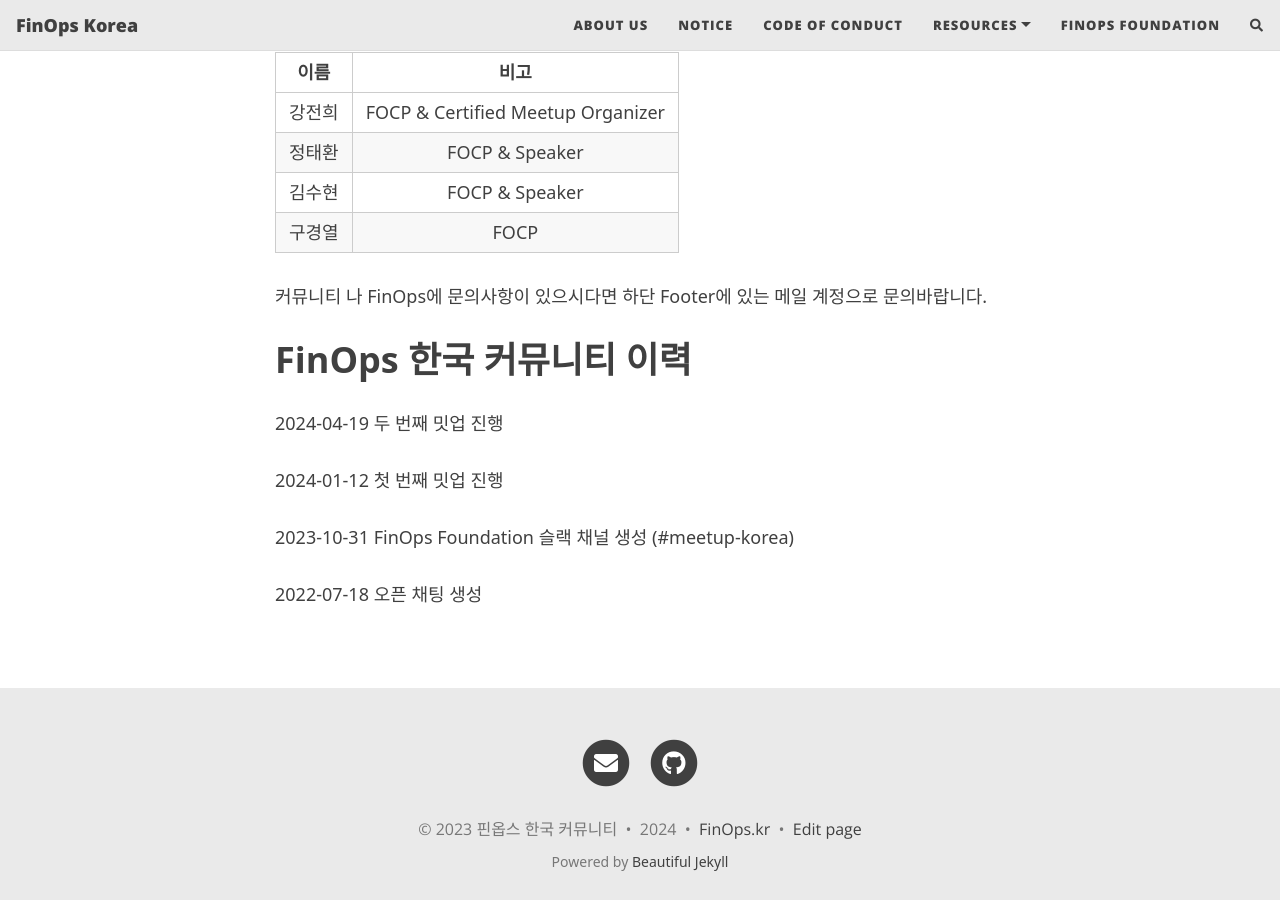
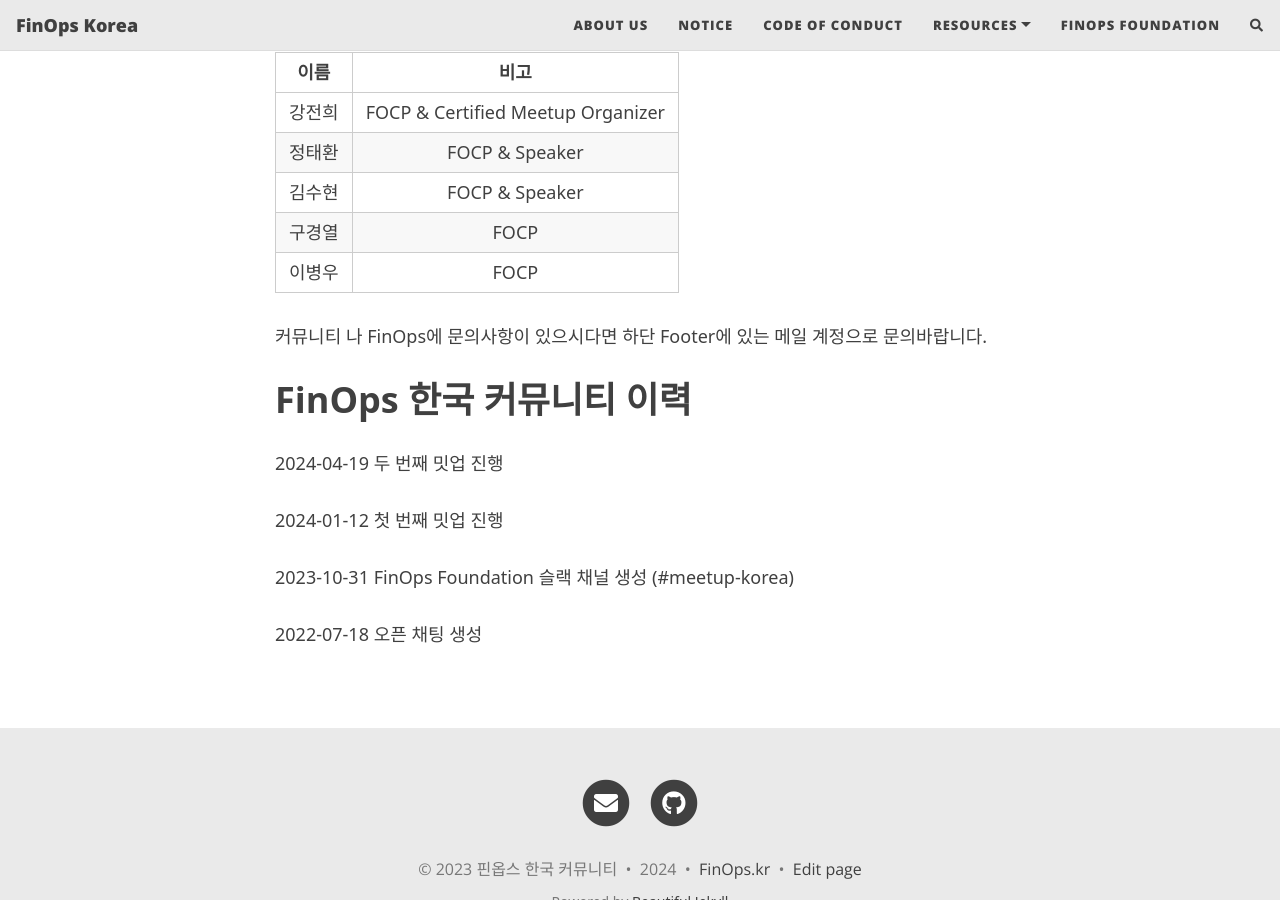
Before and after one commit to FinOpsKR/finopskr.github.io, a Jekyll site: the page built from aboutus.md, in a window 1280 px wide and 900 px high, scrolled down 508 px. Built offline with Jekyll 4.4.1, drawn with Linux system fonts in a browser that asks for light colours; nearby versions of some CDN libraries; comment, search, counter and statistics services are not loaded.

Commit message:
Update aboutus.md

```diff
--- a/aboutus.md
+++ b/aboutus.md
@@ -23,6 +23,7 @@
 | 정태환      | FOCP & Speaker    |
 | 김수현      | FOCP & Speaker    |
 | 구경열      | FOCP        |
+| 이병우      | FOCP        |
 
 커뮤니티 나 FinOps에 문의사항이 있으시다면 하단 Footer에 있는 메일 계정으로 문의바랍니다.
 
```
